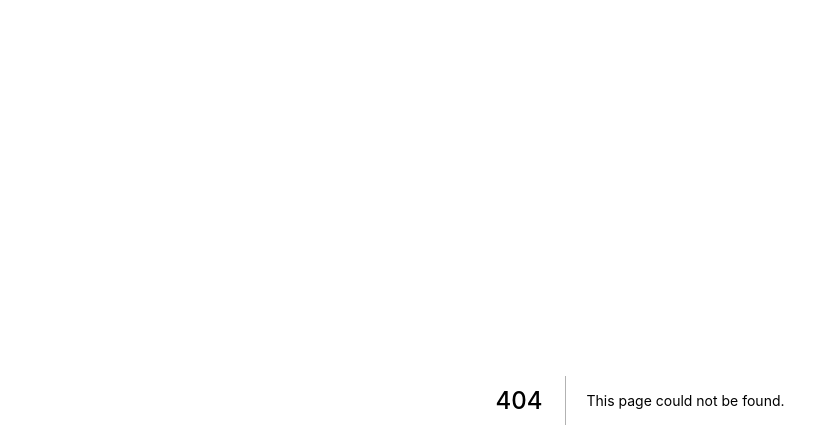
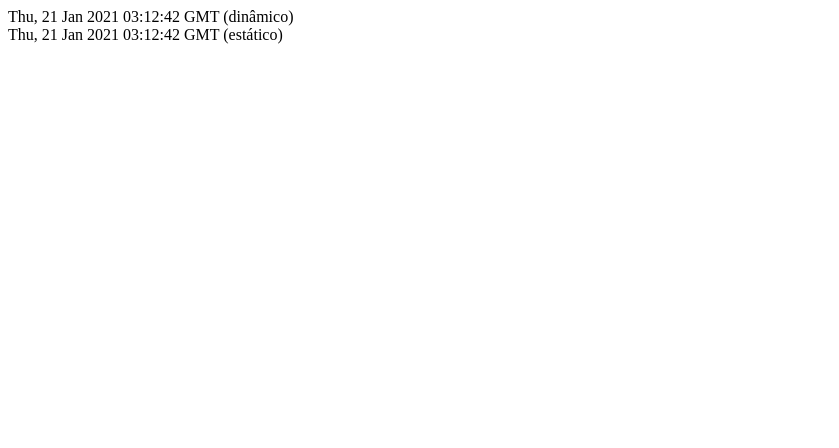
Before and after one commit to LEANDRO-LOPES-COSTA/nextJS-estudo, a Next.js app: page /tempo in a window 1280 px wide. Before the commit this address had no page. Shown: the top 448 px of the page, without its empty margins (0-839 px from the left). Built offline with nearby package versions, Linux system fonts and the light colour scheme.

Commit message:
teste tempo

```diff
--- /dev/null
+++ b/pages/tempo.js
@@ -0,0 +1,25 @@
+function Tempo (props){
+    const dynamicDate = new Date();
+    const dynamicDateString = dynamicDate.toGMTString();
+
+    return (
+        <div>
+            <div>{dynamicDateString} (dinâmico)</div>
+            <div>{props.staticDateString} (estático)</div>
+
+        </div>
+    )
+}
+
+export function getStaticProps() {
+    const dynamicDate = new Date();
+    const staticDateString = dynamicDate.toGMTString();
+
+    return {
+        props: {
+            staticDateString
+        }
+    }
+}
+
+export default Tempo;
```
